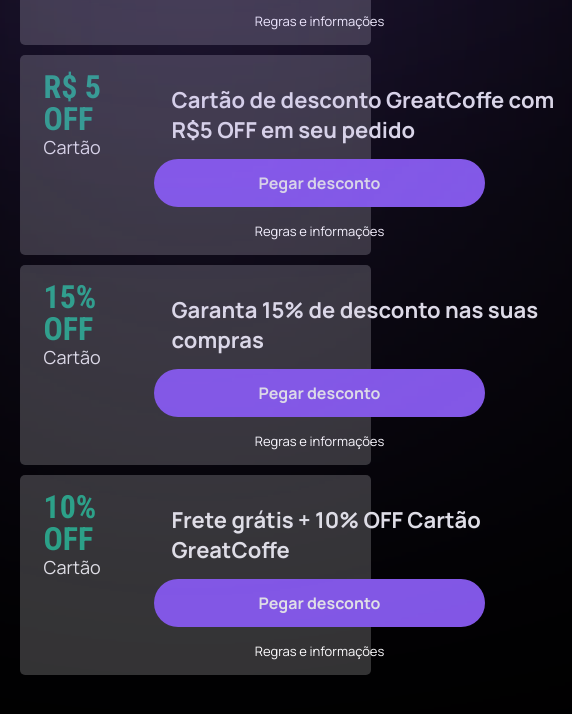
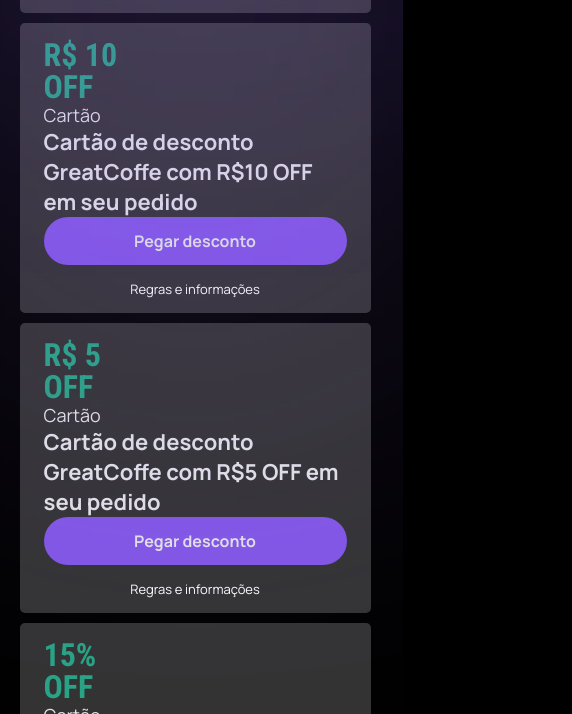
Before and after one commit to DhonatanJoseildo/Project-GreatCoffee, a plain HTML site: page giftCards.html in a window 390 px wide. Shown: the part 823-1537 px from the top of the page, 572 px wide, since content can reach past the window. Drawn offline with Linux system fonts and the light colour scheme.

Commit message:
update 1.06

```diff
--- a/styles/giftCards.css
+++ b/styles/giftCards.css
@@ -58,8 +58,7 @@
   display: grid;
   grid-template-areas: 'offer description description description desconto desconto';
   align-items: center;
-  justify-content: space-between;
-  justify-items: center;
+  justify-items: start;
   padding: 1.6rem 2.4rem;
   margin-bottom: 1rem;
   background-color: rgba(255, 255, 255, 0.2);
@@ -79,8 +78,7 @@
   font-size: 1.8rem;
 }
 .card .cardDescription{
-  width: 40rem;
-  margin-right: 2.4rem;
+
   grid-area: description;
 }
 .cardDescription h3{
@@ -149,7 +147,11 @@
   }
 }
 @media (max-width: 680px){
-  .cards .card .buttonDiscount{
-    width: 60%;
+  .giftCards ul.cards .card{
+    grid-template-areas:
+    'offer'
+    'description'
+    'desconto';
   }
+
 }
```
